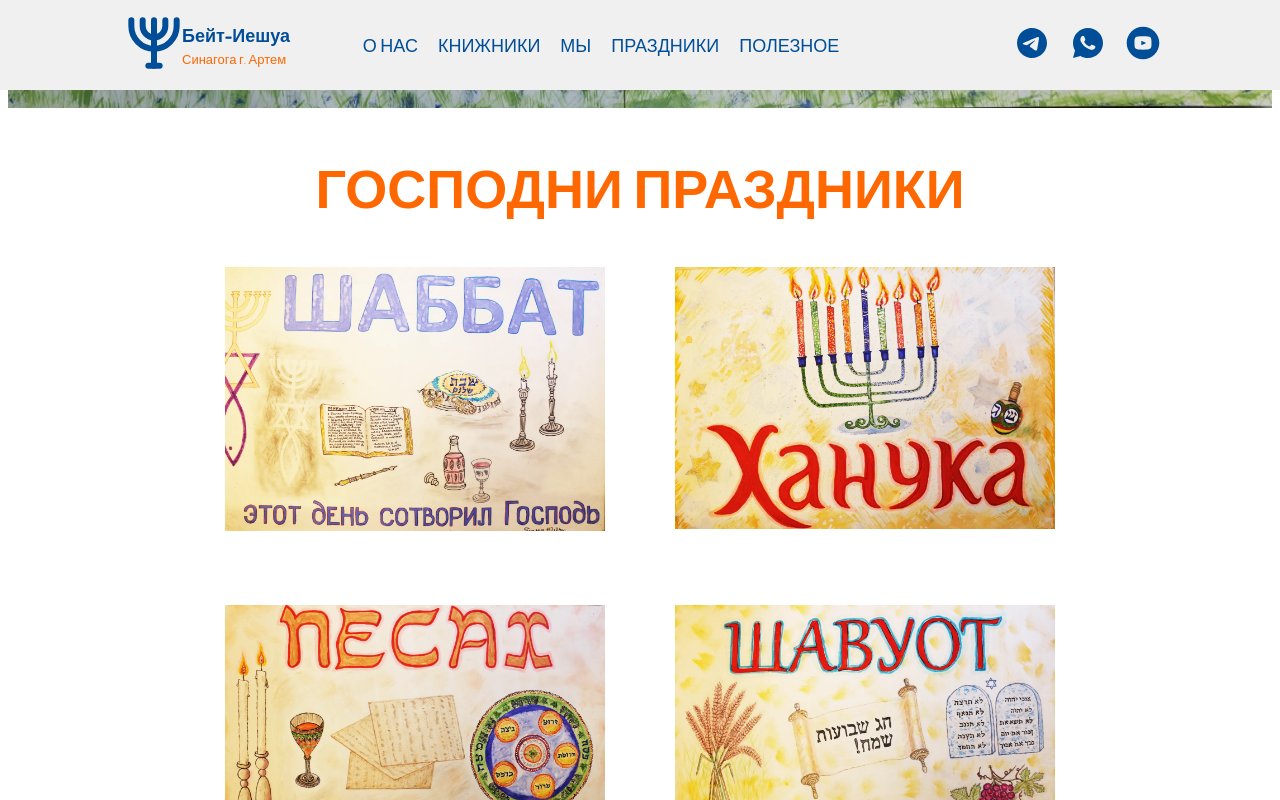
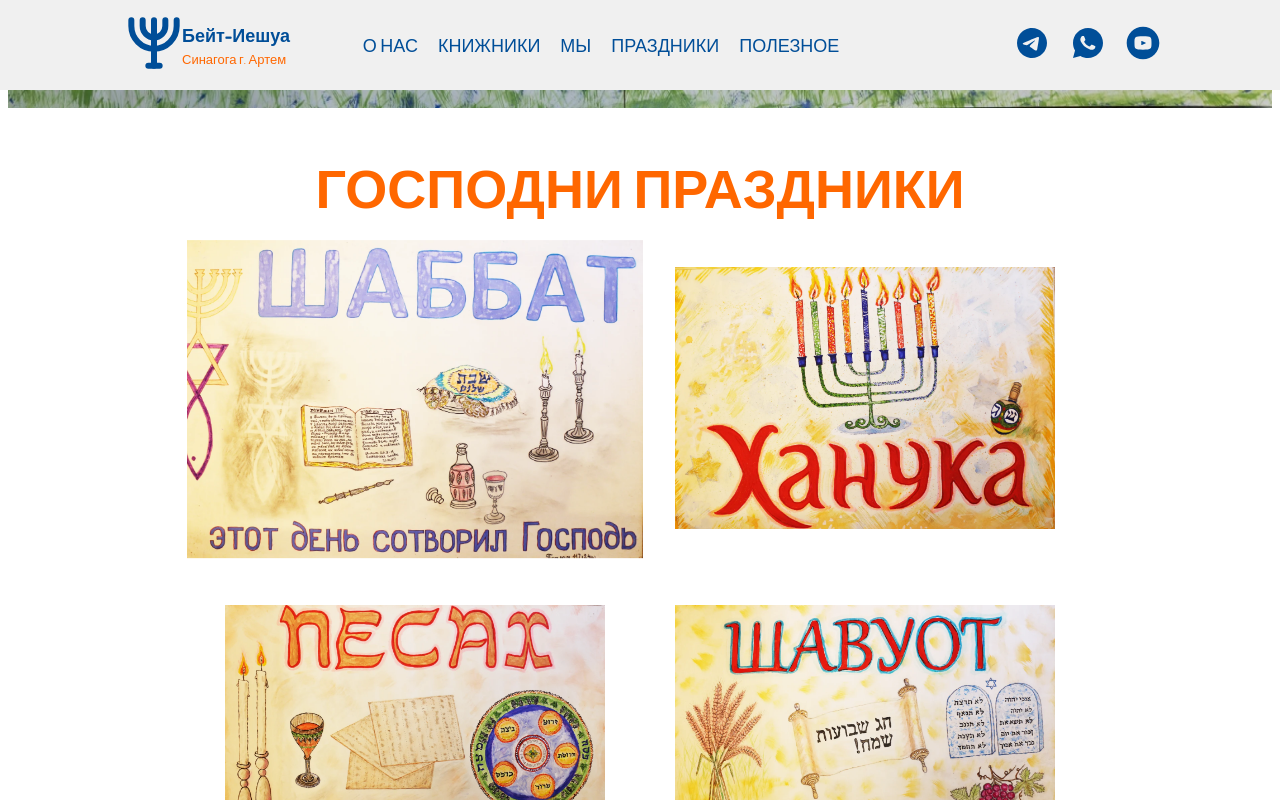
Before and after one commit to dmrado/churchnext14, a Next.js app: page /holidays in a window 1280 px wide. In both pictures the pointer is over the element 415 px from the left and 882 px from the top of the page. Shown: the part 482-1282 px from the top of the page. Built offline with nearby package versions, Linux system fonts and the light colour scheme; no server answers.

Commit message:
стили 10 holiday__item:hover

```diff
--- a/public/css/bem.css
+++ b/public/css/bem.css
@@ -1811,6 +1811,14 @@ body {
     width: 380px;
     /*width: 100%;*/
     height: 100%;
+    transition: .4s ease-in-out;
+}
+
+.holiday__item:hover {
+    width: 380px;
+    /*width: 100%;*/
+    height: 100%;
+    transform: scale(1.2);
 }
 .book_box-header_holiday h2{
     font-size: 36px;
```
